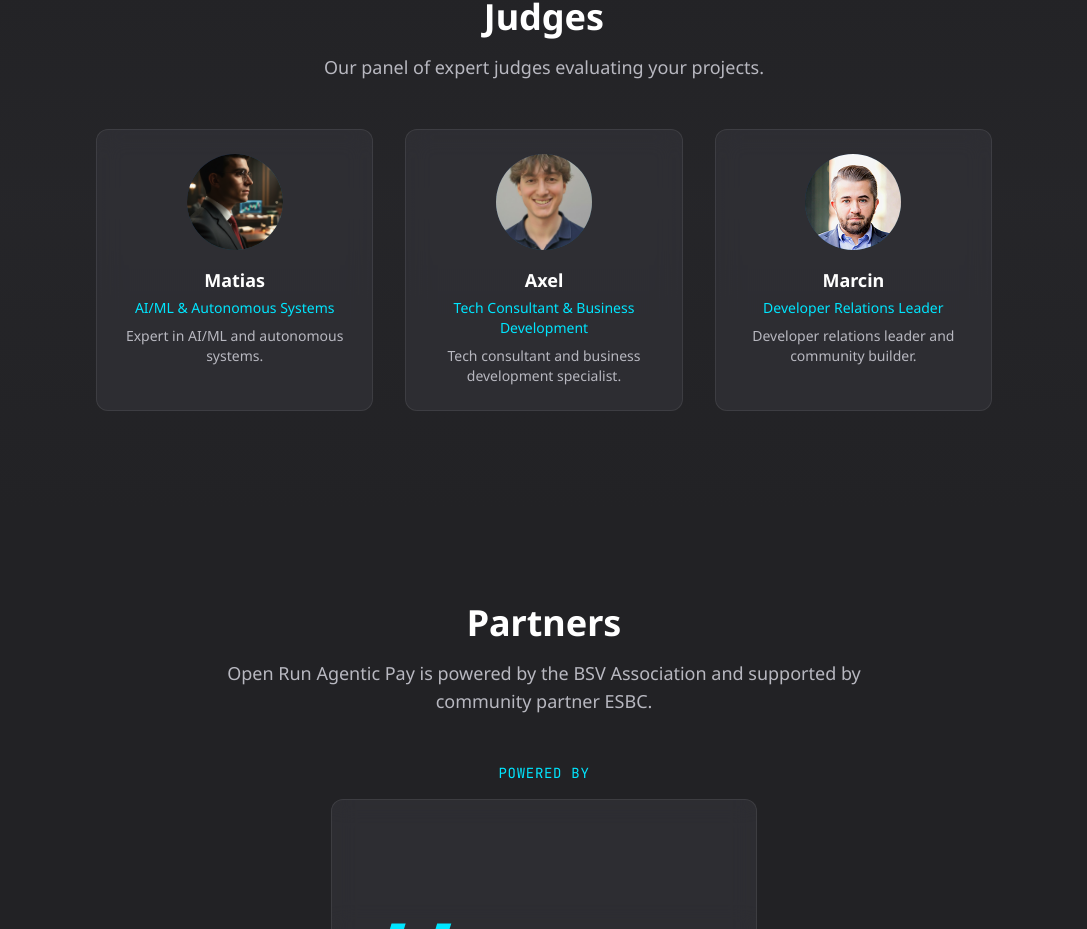
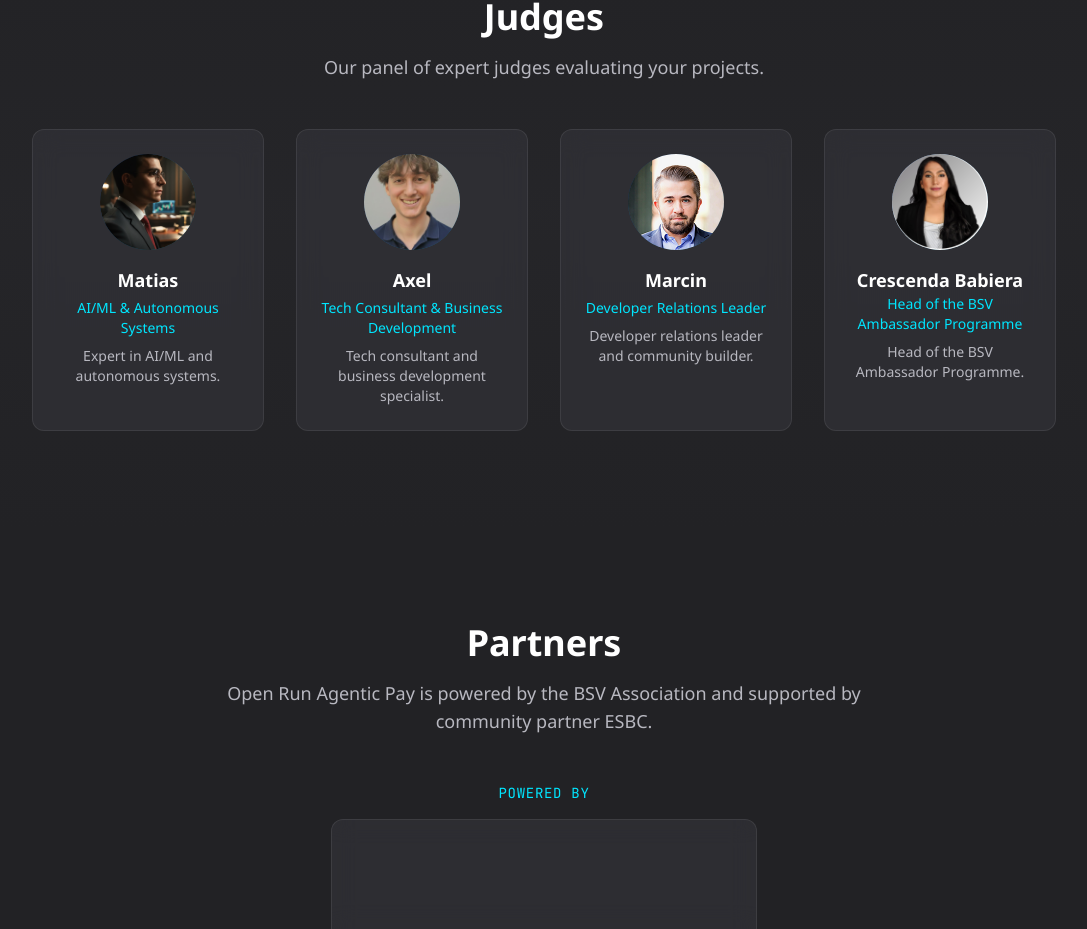
Before and after one commit to MatiasJF/open_run_agentic_pay, a Next.js app in the folder web/: page / in a window 1280 px wide. Shown: the part 4711-5640 px from the top of the page, without its empty margins (96-1183 px from the left). Built offline with nearby package versions, Linux system fonts and the light colour scheme.

Commit message:
Add Crescenda Babiera as a judge
Co-Authored-By: Claude Opus 4.6 (1M context) <noreply@anthropic.com>

```diff
--- a/web/components/Judges.tsx
+++ b/web/components/Judges.tsx
@@ -20,6 +20,13 @@ export default function Judges() {
       bio: 'Developer relations leader and community builder.',
       image: '/judges/marcin.png',
     },
+    {
+      name: 'Crescenda Babiera',
+      title: 'Head of the BSV Ambassador Programme',
+      bio: 'Head of the BSV Ambassador Programme.',
+      image: '/judges/cres.jpeg',
+      linkedin: 'https://www.linkedin.com/in/cresbabiera/',
+    },
   ]
 
   return (
@@ -32,7 +39,7 @@ export default function Judges() {
           </p>
         </div>
 
-        <div className="grid sm:grid-cols-3 gap-8 max-w-4xl mx-auto">
+        <div className="grid sm:grid-cols-2 lg:grid-cols-4 gap-8 max-w-5xl mx-auto">
           {judges.map((judge, i) => (
             <div key={i} className="glass-card rounded-xl p-6 text-center">
               <div className="w-24 h-24 mx-auto mb-4 rounded-full overflow-hidden bg-gradient-to-br from-primary/30 to-accent/30">
@@ -44,7 +51,13 @@ export default function Judges() {
                   className="w-full h-full object-cover"
                 />
               </div>
-              <h3 className="text-lg font-bold mb-1">{judge.name}</h3>
+              {judge.linkedin ? (
+                <a href={judge.linkedin} target="_blank" rel="noopener noreferrer" className="text-lg font-bold mb-1 hover:text-accent transition-colors">
+                  {judge.name}
+                </a>
+              ) : (
+                <h3 className="text-lg font-bold mb-1">{judge.name}</h3>
+              )}
               <div className="text-sm text-accent mb-2">{judge.title}</div>
               <p className="text-sm text-muted">{judge.bio}</p>
             </div>
```
Also changed, not shown: web/public/judges/cres.jpeg (added).
